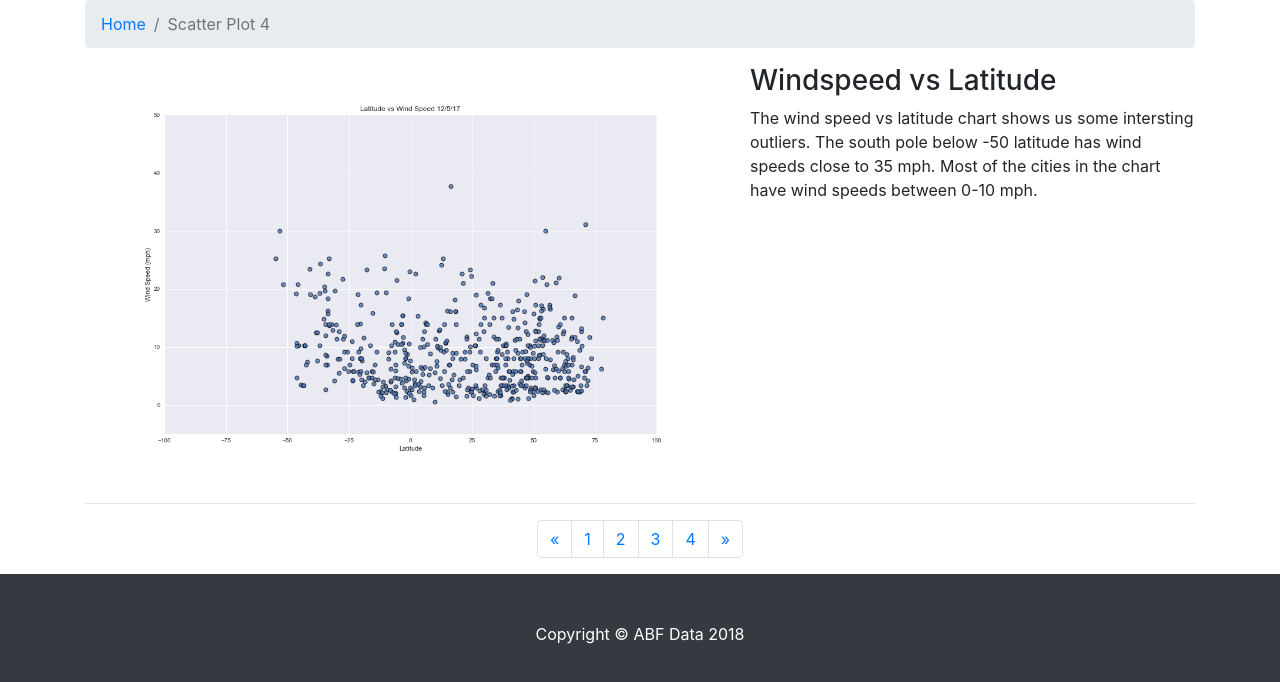
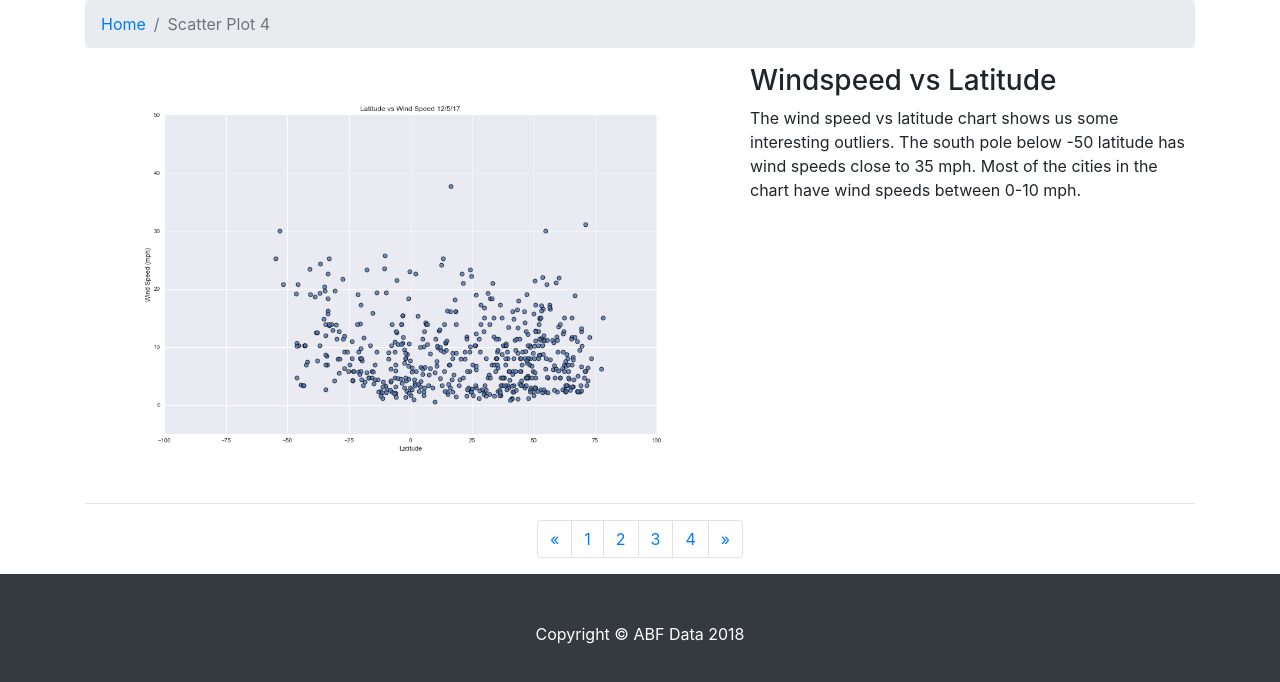
Before and after one commit to ABFdata/ABFdashboard, a website: page 4windspeed_vs_lat.html in a window 1280 px wide. Shown: the part 144-826 px from the top of the page. Drawn offline with Linux system fonts and the light colour scheme.

Commit message:
fix_spelling

```diff
--- a/4windspeed_vs_lat.html
+++ b/4windspeed_vs_lat.html
@@ -79,7 +79,7 @@
             </div>
             <div class="col-md-5">
               <h3>Windspeed vs Latitude</h3>
-              <p>The wind speed vs latitude chart shows us some intersting outliers. The south pole below -50 latitude has wind speeds close to 35 mph. Most of the cities in the chart have wind speeds between 0-10 mph.</p>
+              <p>The wind speed vs latitude chart shows us some interesting outliers. The south pole below -50 latitude has wind speeds close to 35 mph. Most of the cities in the chart have wind speeds between 0-10 mph.</p>
             </div>
           </div>
           <!-- /.row -->
```
